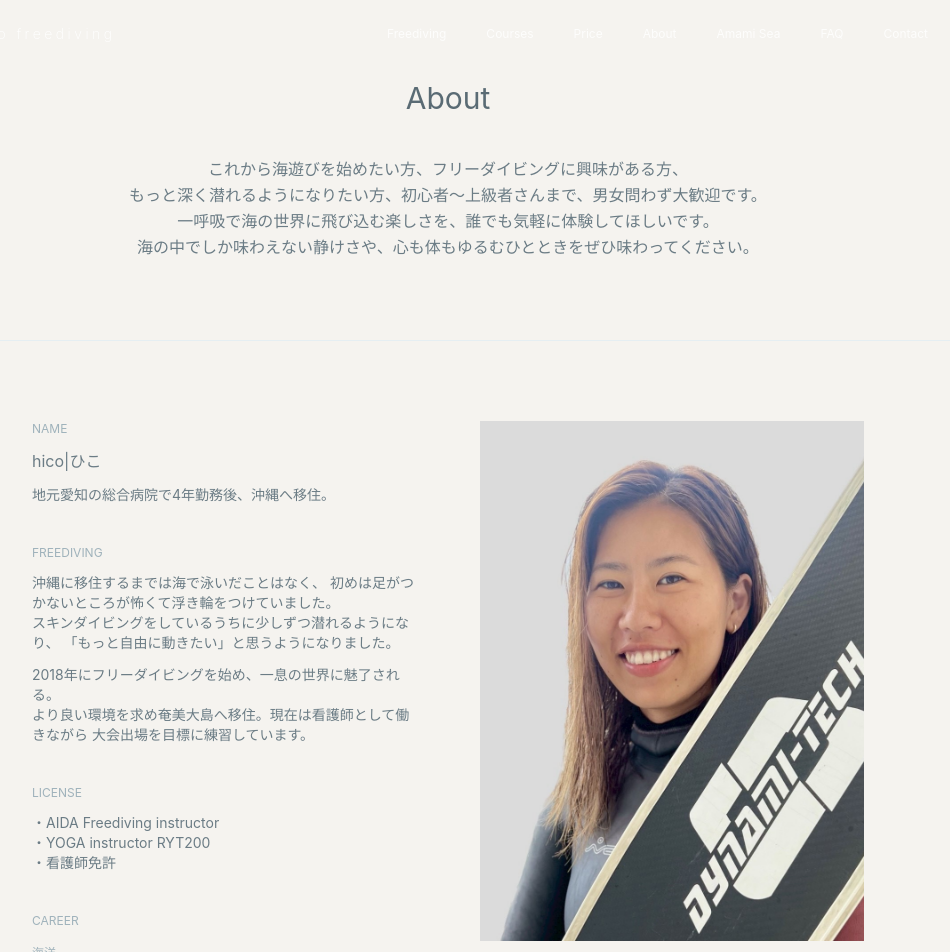
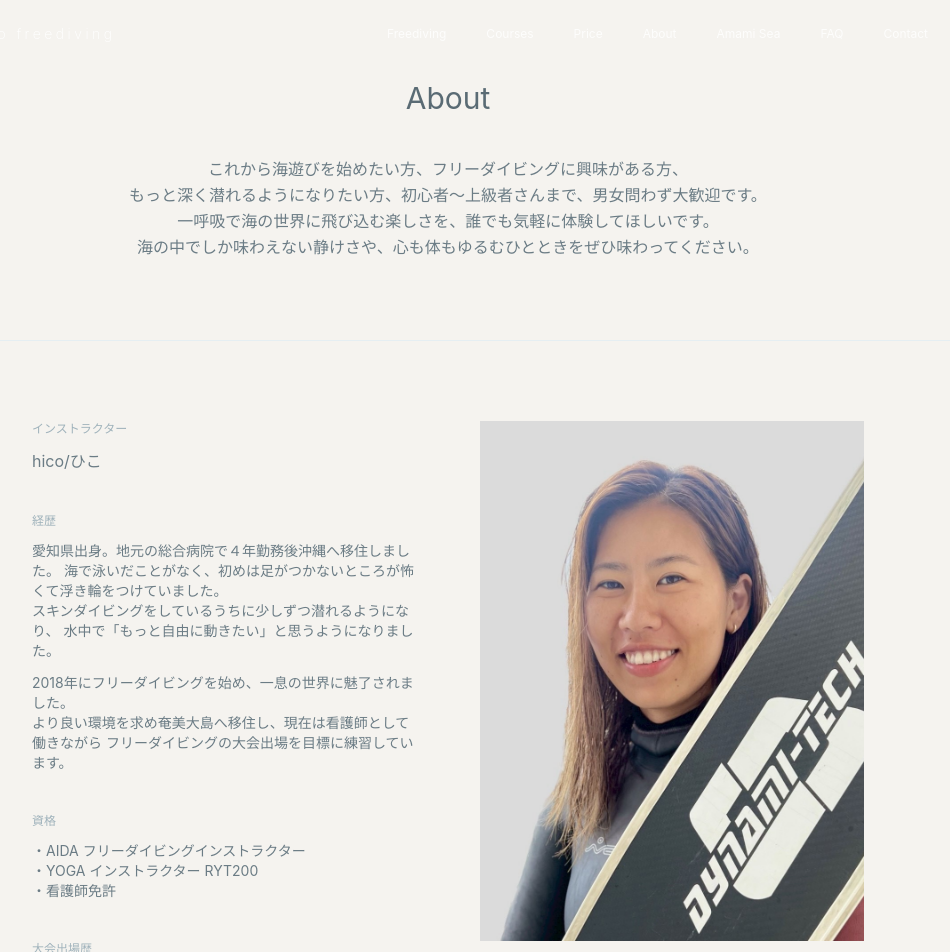
Before and after one commit to ikucha-portfolio/freediving-site, a React (Vite) app: page /about in a window 1280 px wide. Shown: the top 952 px of the page, without its empty margins (192-1142 px from the left). Built offline with nearby package versions, Linux system fonts and the light colour scheme.

Commit message:
feat:About/Coures/Home/Priceの文章調整

```diff
--- a/src/pages/Courses.jsx
+++ b/src/pages/Courses.jsx
@@ -20,9 +20,9 @@ const Courses = () => {
           title="Skin Diving Course"
           description1={
             <>
-              シュノーケルを使って海を楽しみたい方、<br />
-              スキンダイビングを始めてみたい方、<br />
-              もっと上達したい方まで対応しています。
+              はじめて海に潜ってみたい方から、<br />
+              もっと自由に泳げるようになりたい方に<br />
+              おすすめのコースです。
             </>
           }
           description2={
@@ -32,7 +32,7 @@ const Courses = () => {
 
               人数：最大4名<br />
               時間：2時間<br />
-              場所：瀬戸内町または名瀬周辺のビーチ（リクエスト可）<br />
+              場所：瀬戸内町または名瀬周辺のビーチ<br />
               料金：¥12,000<br />
               集合時間：天候を見て前日までにご連絡
             </>
@@ -42,7 +42,7 @@ const Courses = () => {
 
         {/* AIDA Level 1 */}
         <CourseSection
-          title="AIDA Level 1"
+          title="AIDA1"
           description1={
             <>
               体験フリーダイビングコース。<br />
@@ -66,7 +66,7 @@ const Courses = () => {
 
         {/* AIDA Level 2 */}
         <CourseSection
-          title="AIDA Level 2"
+          title="AIDA2"
           description1={
             <>
               フリーダイビング初級コース。<br />
@@ -79,7 +79,7 @@ const Courses = () => {
               条件を満たす方はAIDA1をスキップして受講可能です。<br /><br />
 
               参加条件：18歳以上で健康な方／200m以上（ノーフィン）または300m以上（フィン使用）泳げる方<br />
-              日程：2.5〜3日（分割受講可能）<br />
+              日程：2.5〜3日（日程を分けての受講可能）<br />
               料金：¥55,000（別途認定料・プール使用料あり）<br /><br />
 
               認定条件：STA2分 / DYN40m / CWT12m（最大20m）<br />
@@ -91,7 +91,7 @@ const Courses = () => {
 
         {/* AIDA Level 3 */}
         <CourseSection
-          title="AIDA Level 3"
+          title="AIDA3"
           description1={
             <>
               フリーダイビング中級コース。<br />
@@ -103,7 +103,7 @@ const Courses = () => {
               フレンツェル法、圧外傷、トレーニング設計、フリーフォール、バディトレーニングなど実践的な内容を学びます。<br /><br />
 
               参加条件：AIDA2または同等資格／18歳以上で健康な方<br />
-              日程：3〜3.5日（分割受講可能）<br />
+              日程：3〜3.5日（日程を分けての受講可能）<br />
               料金：¥65,000（別途認定料・プール使用料あり）<br /><br />
 
               認定条件：STA2分45秒 / DYN55m / CWT24m / 筆記テスト<br />
--- a/src/pages/Home.jsx
+++ b/src/pages/Home.jsx
@@ -143,7 +143,7 @@ export default function Home() {
           <div className="grid md:grid-cols-2 lg:grid-cols-4 gap-4 md:gap-6">
 
             {[
-              { title: "Skin Diving", label: "SKIN DIVING", text: "シュノーケルを使っての海遊びが初心者の方、もっと上達したい方におすすめ" },
+              { title: "Skin Diving", label: "SKIN DIVING", text: "シュノーケルから一歩先へ、海の中を楽しみたい方におすすめのコース" },
               { title: "AIDA 1", label: "LICENSE", text: "フリーダイビング体験コース" },
               { title: "AIDA 2", label: "LICENSE", text: "フリーダイビング初級コース" },
               { title: "AIDA 3", label: "LICENSE", text: "フリーダイビング中級コース" }
--- a/src/pages/Price.jsx
+++ b/src/pages/Price.jsx
@@ -26,7 +26,7 @@ export default function Price() {
               duration: "2時間"
             },
             {
-              title: "AIDA Level 1",
+              title: "AIDA1",
               label: "LICENSE",
               price: "¥25,000",
               desc: "座学＋海洋講習",
@@ -34,7 +34,7 @@ export default function Price() {
               note: "※別途AIDA申請料あり"
             },
             {
-              title: "AIDA Level 2",
+              title: "AIDA2",
               label: "LICENSE",
               price: "¥55,000",
               desc: "座学＋海洋・プール講習",
@@ -42,7 +42,7 @@ export default function Price() {
               note: "※別途認定料・プール使用料あり"
             },
             {
-              title: "AIDA Level 3",
+              title: "AIDA3",
               label: "LICENSE",
               price: "¥65,000",
               desc: "座学＋海洋・プール講習",
--- a/src/pages/about.jsx
+++ b/src/pages/about.jsx
@@ -44,47 +44,43 @@ export default function About() {
 
               {/* NAME */}
               <div className="space-y-3">
-                <h3 className="text-xs text-[#9fb2bb]">NAME</h3>
+                <h3 className="text-xs text-[#9fb2bb]">インストラクター</h3>
                 <p className="text-base text-[#6b7c85]">
-                  hico|ひこ<br />
-                </p>
-                 <p className="text-sm text-[#6b7c85]">
-                  地元愛知の総合病院で4年勤務後、沖縄へ移住。
-                  <br />
+                  hico/ひこ<br />
                 </p>
 
               </div>
 
               {/* FREEDIVING */}
               <div className="space-y-3">
-                <h3 className="text-xs text-[#9fb2bb]">FREEDIVING</h3>
+                <h3 className="text-xs text-[#9fb2bb]">経歴</h3>
                 <p className="text-sm text-[#6b7c85] ">
-                  沖縄に移住するまでは海で泳いだことはなく、
-                  初めは足がつかないところが怖くて浮き輪をつけていました。<br />
+                  愛知県出身。地元の総合病院で４年勤務後沖縄へ移住しました。
+                  海で泳いだことがなく、初めは足がつかないところが怖くて浮き輪をつけていました。<br />
                   スキンダイビングをしているうちに少しずつ潜れるようになり、
-                  「もっと自由に動きたい」と思うようになりました。
+                  水中で「もっと自由に動きたい」と思うようになりました。
                 </p>
 
                 <p className="text-sm text-[#6b7c85] ">
-                  2018年にフリーダイビングを始め、一息の世界に魅了される。<br />
-                  より良い環境を求め奄美大島へ移住。現在は看護師として働きながら
-                  大会出場を目標に練習しています。
+                  2018年にフリーダイビングを始め、一息の世界に魅了されました。<br />
+                  より良い環境を求め奄美大島へ移住し、現在は看護師として働きながら
+                  フリーダイビングの大会出場を目標に練習しています。
                 </p>
               </div>
 
               {/* LICENSE */}
               <div className="space-y-3">
-                <h3 className="text-xs text-[#9fb2bb]">LICENSE</h3>
+                <h3 className="text-xs text-[#9fb2bb]">資格</h3>
                 <p className="text-sm text-[#6b7c85]">
-                  ・AIDA Freediving instructor<br />
-                  ・YOGA instructor RYT200<br />
+                  ・AIDA フリーダイビングインストラクター<br />
+                  ・YOGA インストラクター RYT200<br />
                   ・看護師免許
                 </p>
               </div>
 
               {/* CAREER */}
               <div className="space-y-4">
-                <h3 className="text-xs text-[#9fb2bb]">CAREER</h3>
+                <h3 className="text-xs text-[#9fb2bb]">大会出場歴</h3>
 
                 <div className="space-y-4 text-sm text-[#6b7c85]">
 
```
